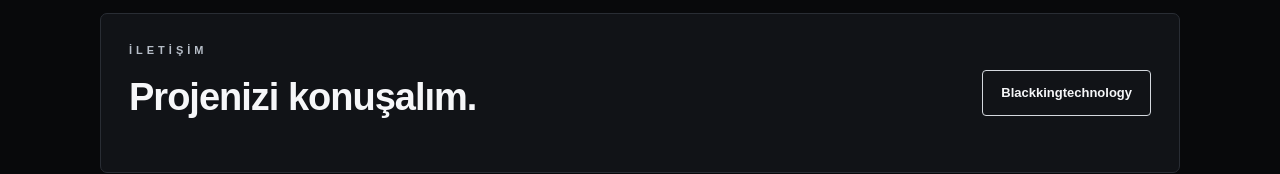
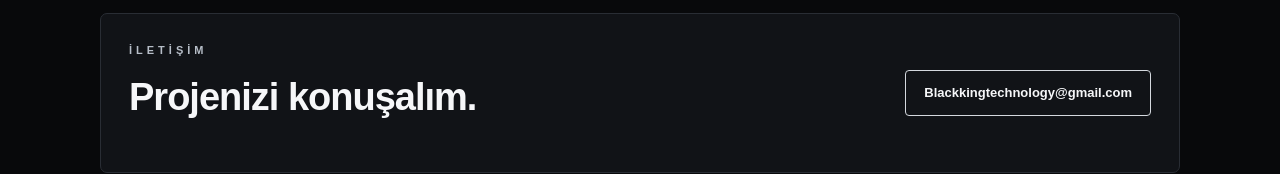
Before and after one commit to BlacKingTechonolgy/Black-King-Technology, a plain HTML site: page index.html in a window 1280 px wide. Shown: the part 1491-1665 px from the top of the page. Drawn offline with Linux system fonts and the light colour scheme.

Commit message:
Update index.html

```diff
--- a/index.html
+++ b/index.html
@@ -19,7 +19,7 @@
 <article class="card"><div class="num">03 / DONANIM</div><h3>Yükseltme ve sistem toplama</h3><p>Bütçe ve kullanım amacına göre parça uyumluluğunu değerlendirme ve yükseltme önerileri.</p></article>
 </div></div></section>
 <section class="section" id="hakkimizda"><div class="wrap"><div class="eyebrow">Markamız</div><h2>Sağlam iş, net iletişim.</h2><div class="about"><div><p class="lead">BLACK KING TECHNOLOGY; bilgisayar ve teknoloji alanında güvenilir, anlaşılır ve özenli hizmet sunmayı hedefleyen bir marka girişimidir.</p><p class="lead">Her işlem öncesinde yapılacak işin kapsamını konuşmayı, onay almadan parça veya ücret konusunda karar vermemeyi ve yapılan işlemleri kayıt altında tutmayı önemseriz.</p></div><div class="signature"><div class="sig">Miraç Utku YAYLA</div><strong>Kurucu</strong><small>BLACK KING TECHNOLOGY</small></div></div></div></section>
-<section class="section" id="iletisim"><div class="wrap"><div class="contact"><div><div class="eyebrow">İletişim</div><h2>Projenizi konuşalım.</h2><p></p></div><a class="btn" href="mailto:">Blackkingtechnology</a></div><p class="note"></p></div></section>
+<section class="section" id="iletisim"><div class="wrap"><div class="contact"><div><div class="eyebrow">İletişim</div><h2>Projenizi konuşalım.</h2><p></p></div><a class="btn" href="mailto:">Blackkingtechnology@gmail.com</a></div><p class="note"></p></div></section>
 </main>
 <footer class="foot"><div class="wrap">© 2026 BLACK KING TECHNOLOGY · Teknolojide güç, işte güven.</div></footer>
 
```
